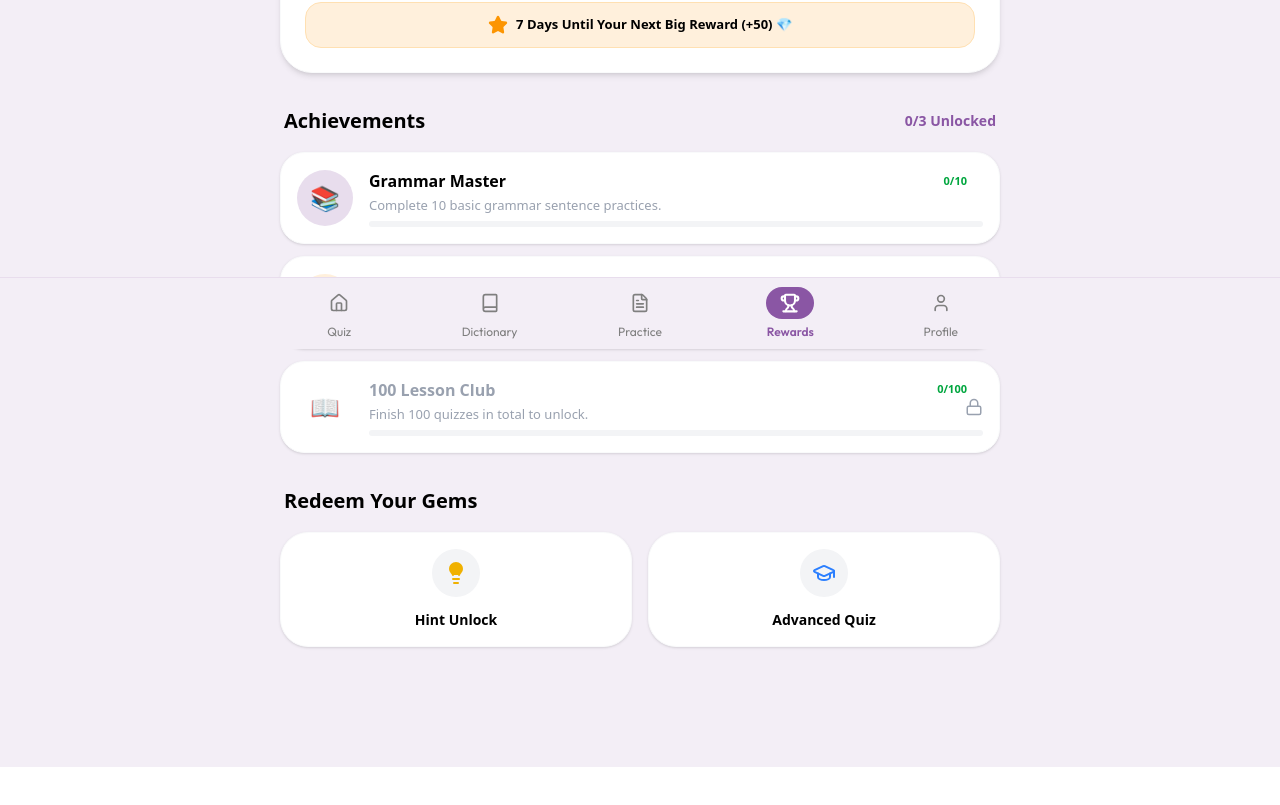
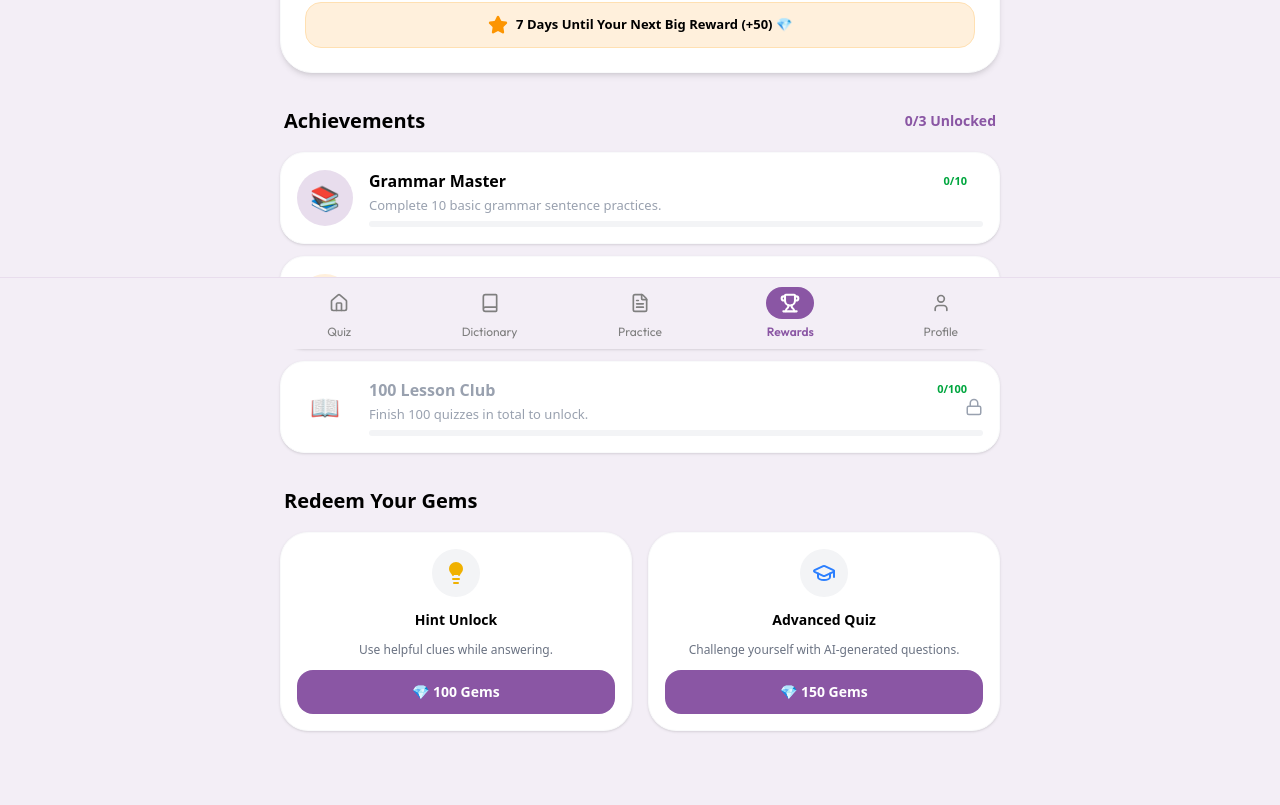
Before and after one commit to Omar-webcloud/Syntaxa, a Next.js app: page /rewards in a window 1280 px wide. Shown: the part 451-1256 px from the top of the page. Before the commit the page ends 1218 px from the top, so only its background shows below. Built offline with nearby package versions, Linux system fonts and the light colour scheme.

Commit message:
feat: add advanced quiz feature and reward redemption system

```diff
--- a/src/app/page.tsx
+++ b/src/app/page.tsx
@@ -8,6 +8,7 @@ import GuidedLesson from "@/components/GuidedLesson";
 interface QuizOptions {
   aiGenerated?: boolean;
   weakTopics?: string[];
+  advancedQuiz?: boolean;
 }
 
 export default function Home() {
@@ -32,6 +33,7 @@ export default function Home() {
           }}
           aiGenerated={quizOptions.aiGenerated}
           weakTopics={quizOptions.weakTopics}
+          advancedQuiz={quizOptions.advancedQuiz}
         />
       ) : (
         <Dashboard onStartQuiz={handleStartQuiz} onStartLesson={setLessonSkill} />
--- a/src/components/QuizGame.tsx
+++ b/src/components/QuizGame.tsx
@@ -2,12 +2,12 @@
 
 import { useState, useEffect } from "react";
 import { motion, AnimatePresence } from "framer-motion";
-import { CheckCircle, XCircle, ArrowRight, RotateCcw, ArrowLeft, Sparkles } from "lucide-react";
+import { CheckCircle, XCircle, ArrowRight, RotateCcw, ArrowLeft, Sparkles, GraduationCap, Lightbulb } from "lucide-react";
 import quizData from "@/data/quiz.json";
 import { cn } from "@/lib/utils";
 import { useAuth } from "@/lib/AuthContext";
 import { toast } from "sonner";
-import { recordQuizCompleted, recordSkillPerformance } from "@/lib/userStats";
+import { recordQuizCompleted, recordSkillPerformance, useUserStats } from "@/lib/userStats";
 import type { WeakTopicsMap } from "@/lib/ai/types";
 
 type QuizQuestion = {
@@ -21,6 +21,7 @@ interface QuizGameProps {
   onBack: () => void;
   aiGenerated?: boolean;
   weakTopics?: string[];
+  advancedQuiz?: boolean;
 }
 
 // Topic keywords used to map questions → lesson topics for weak-topic tracking
@@ -49,8 +50,9 @@ function guessQuestionTopic(question: string): string {
   return bestTopic;
 }
 
-export default function QuizGame({ onBack, aiGenerated = false, weakTopics = [] }: QuizGameProps) {
+export default function QuizGame({ onBack, aiGenerated = false, weakTopics = [], advancedQuiz = false }: QuizGameProps) {
   const { user, isAuthenticated } = useAuth();
+  const { stats } = useUserStats();
   const [questions, setQuestions] = useState<QuizQuestion[]>([]);
   const [currentQuestionIndex, setCurrentQuestionIndex] = useState(0);
   const [selectedOption, setSelectedOption] = useState<number | null>(null);
@@ -62,8 +64,10 @@ export default function QuizGame({ onBack, aiGenerated = false, weakTopics = []
   const [isAiQuiz, setIsAiQuiz] = useState(false);
   // Track per-question results for weak-topic logging
   const [questionResults, setQuestionResults] = useState<Array<{ questionText: string; correct: boolean }>>([]);
+  const [showHint, setShowHint] = useState(false);
 
   const MAX_QUESTIONS = 10;
+  const quizStorageKey = advancedQuiz ? "syntaxa_advanced_quiz_state" : "syntaxa_quiz_state";
 
   const processRawQuestions = (rawQuestions: Array<{ id: number; question: string; answer: string }>) => {
     const allAnswers = Array.from(
@@ -116,6 +120,7 @@ export default function QuizGame({ onBack, aiGenerated = false, weakTopics = []
     setQuizFinished(false);
     setIsAiQuiz(false);
     setQuestionResults([]);
+    setShowHint(false);
   };
 
   const initQuizFromAI = async (topics: string[]) => {
@@ -138,6 +143,8 @@ export default function QuizGame({ onBack, aiGenerated = false, weakTopics = []
         setQuizFinished(false);
         setIsAiQuiz(true);
         setQuestionResults([]);
+        setShowHint(false);
+        setGenerating(false);
         return;
       }
     } catch (err) {
@@ -152,7 +159,7 @@ export default function QuizGame({ onBack, aiGenerated = false, weakTopics = []
 
   useEffect(() => {
     setMounted(true);
-    const savedState = localStorage.getItem("syntaxa_quiz_state");
+    const savedState = localStorage.getItem(quizStorageKey);
     if (savedState) {
       try {
         const parsed = JSON.parse(savedState);
@@ -180,7 +187,7 @@ export default function QuizGame({ onBack, aiGenerated = false, weakTopics = []
 
   useEffect(() => {
     if (mounted && questions.length > 0) {
-      localStorage.setItem("syntaxa_quiz_state", JSON.stringify({
+      localStorage.setItem(quizStorageKey, JSON.stringify({
         questions,
         currentQuestionIndex,
         score,
@@ -191,7 +198,7 @@ export default function QuizGame({ onBack, aiGenerated = false, weakTopics = []
         questionResults,
       }));
     }
-  }, [questions, currentQuestionIndex, score, selectedOption, feedback, quizFinished, mounted, isAiQuiz, questionResults]);
+  }, [questions, currentQuestionIndex, score, selectedOption, feedback, quizFinished, mounted, isAiQuiz, questionResults, quizStorageKey]);
 
   // Log weak topics and dynamic stats on quiz completion
   useEffect(() => {
@@ -256,6 +263,7 @@ export default function QuizGame({ onBack, aiGenerated = false, weakTopics = []
         setCurrentQuestionIndex(prev => prev + 1);
         setSelectedOption(null);
         setFeedback(null);
+        setShowHint(false);
       }
       return;
     }
@@ -294,7 +302,12 @@ export default function QuizGame({ onBack, aiGenerated = false, weakTopics = []
             Welcome {isAuthenticated ? `Back, ${user?.username}!` : "to Syntaxa!"}
           </p>
           <h1 className="text-2xl sm:text-3xl font-extrabold text-[#111] dark:text-[#F3F4F6]">
-            {isAiQuiz ? (
+            {advancedQuiz ? (
+              <span className="flex items-center gap-2">
+                <GraduationCap size={24} className="text-[#FC9502]" />
+                Advanced Quiz
+              </span>
+            ) : isAiQuiz ? (
               <span className="flex items-center gap-2">
                 <Sparkles size={24} className="text-[#FC9502]" />
                 AI-Generated Quiz
@@ -332,10 +345,16 @@ export default function QuizGame({ onBack, aiGenerated = false, weakTopics = []
                         <span className="bg-[#F0E4FF] dark:bg-[#2D1F3D] text-[#8A56A4] dark:text-[#A87BC7] text-[14px] font-bold px-4 py-1.5 rounded-full">
                             Fill In
                         </span>
-                        <div className="flex items-center gap-1.5 cursor-pointer hover:opacity-80 transition-opacity">
-                            <span className="text-[14px] font-bold text-[#FC9502]">Hint (-5)</span>
-                            <span className="text-xl">💎</span>
-                        </div>
+                        <button
+                          type="button"
+                          onClick={() => stats.hintUnlocked && setShowHint((visible) => !visible)}
+                          disabled={!stats.hintUnlocked}
+                          className={cn("flex items-center gap-1.5 transition-opacity", stats.hintUnlocked ? "cursor-pointer hover:opacity-80" : "cursor-not-allowed opacity-60")}
+                        >
+                          <Lightbulb size={16} className={stats.hintUnlocked ? "text-[#FC9502]" : "text-gray-400"} />
+                          <span className="text-[14px] font-bold text-[#FC9502]">{stats.hintUnlocked ? "Hint" : "Hint locked"}</span>
+                          {!stats.hintUnlocked && <span className="text-xs text-gray-400">(Rewards)</span>}
+                        </button>
                     </div>
 
                     <h3 className="text-[20px] sm:text-[22px] font-black leading-tight text-black dark:text-[#F3F4F6]">
@@ -389,6 +408,11 @@ export default function QuizGame({ onBack, aiGenerated = false, weakTopics = []
                                 Keep trying! The correct answer was {currentQ.answer}.
                             </span>
                         </div>
+                    )}
+                    {showHint && stats.hintUnlocked && feedback === null && (
+                      <div className="rounded-2xl bg-[#FFF9E5] px-4 py-3 text-sm font-medium text-gray-700 dark:bg-[#2D2A1F] dark:text-gray-300">
+                        Hint: look for the grammar clue in the sentence, such as the subject or time expression.
+                      </div>
                     )}
                 </motion.div>
             </AnimatePresence>
--- a/src/components/Rewards.tsx
+++ b/src/components/Rewards.tsx
@@ -2,10 +2,13 @@
 
 import { Check, Star, Lock, Lightbulb, GraduationCap } from "lucide-react";
 import { cn } from "@/lib/utils";
-import { useUserStats } from "@/lib/userStats";
+import { useState } from "react";
+import { toast } from "sonner";
+import { redeemGemReward, useUserStats } from "@/lib/userStats";
 
 export default function Rewards() {
   const { stats } = useUserStats();
+  const [redeeming, setRedeeming] = useState<"hint" | "advancedQuiz" | null>(null);
   const GEMS = stats.gems;
   const STREAK = stats.streak;
 
@@ -13,6 +16,19 @@ export default function Rewards() {
   const grammarMasterProgress = Math.min(100, Math.round((stats.practicedWords / 10) * 100));
   const streakProgress = Math.min(100, Math.round((stats.streak / 7) * 100));
   const lessonsProgress = Math.min(100, Math.round((stats.quizzesCompleted / 100) * 100));
+
+  const handleRedeem = (reward: "hint" | "advancedQuiz") => {
+    setRedeeming(reward);
+    const result = redeemGemReward(reward);
+    setRedeeming(null);
+    if (result.success) {
+      toast.success(reward === "hint" ? "Hint Unlock purchased" : "Advanced Quiz unlocked", {
+        description: reward === "hint" ? "Hints are now available in every quiz." : "Start it from your Dashboard.",
+      });
+    } else {
+      toast.error("Not enough gems", { description: result.message });
+    }
+  };
 
   return (
     <div className="min-h-screen bg-[#F3EEF6] dark:bg-[#0F0A15] font-sans text-black dark:text-[#F3F4F6] flex flex-col items-center pb-24 transition-colors duration-300">
@@ -115,18 +131,34 @@ export default function Rewards() {
 
         <div className="space-y-4">
             <h3 className="font-extrabold text-black dark:text-[#F3F4F6] text-lg sm:text-[20px] px-1">Redeem Your Gems</h3>
-            <div className="grid grid-cols-2 gap-4">
+            <div className="grid grid-cols-1 sm:grid-cols-2 gap-4">
                  <div className="bg-white dark:bg-[#1C1625] p-4 rounded-[28px] shadow-sm flex flex-col items-center gap-3 border border-gray-50 dark:border-[#2D2438]">
                      <div className="w-12 h-12 bg-gray-100 dark:bg-[#2D2438] rounded-full flex items-center justify-center overflow-hidden">
                         <Lightbulb className="text-yellow-500" fill="currentColor" />
                      </div>
                      <span className="text-[14px] font-bold text-black dark:text-[#F3F4F6]">Hint Unlock</span>
+                     <p className="text-xs text-center text-gray-500 dark:text-gray-400">Use helpful clues while answering.</p>
+                     <button
+                       onClick={() => handleRedeem("hint")}
+                       disabled={stats.hintUnlocked || redeeming !== null}
+                       className={cn("w-full rounded-2xl py-3 text-sm font-bold transition-colors", stats.hintUnlocked ? "bg-green-100 text-green-700 dark:bg-green-900/20 dark:text-green-400" : "bg-[#8A56A4] text-white hover:bg-[#7D4D95] disabled:bg-gray-300 dark:disabled:bg-[#3D334D]")}
+                     >
+                       {redeeming === "hint" ? "Unlocking..." : stats.hintUnlocked ? "Unlocked" : "💎 100 Gems"}
+                     </button>
                  </div>
                  <div className="bg-white dark:bg-[#1C1625] p-4 rounded-[28px] shadow-sm flex flex-col items-center gap-3 border border-gray-50 dark:border-[#2D2438]">
                      <div className="w-12 h-12 bg-gray-100 dark:bg-[#2D2438] rounded-full flex items-center justify-center overflow-hidden">
                         <GraduationCap className="text-blue-500" />
                      </div>
                      <span className="text-[14px] font-bold text-black dark:text-[#F3F4F6]">Advanced Quiz</span>
+                     <p className="text-xs text-center text-gray-500 dark:text-gray-400">Challenge yourself with AI-generated questions.</p>
+                     <button
+                       onClick={() => handleRedeem("advancedQuiz")}
+                       disabled={stats.advancedQuizUnlocked || redeeming !== null}
+                       className={cn("w-full rounded-2xl py-3 text-sm font-bold transition-colors", stats.advancedQuizUnlocked ? "bg-green-100 text-green-700 dark:bg-green-900/20 dark:text-green-400" : "bg-[#8A56A4] text-white hover:bg-[#7D4D95] disabled:bg-gray-300 dark:disabled:bg-[#3D334D]")}
+                     >
+                       {redeeming === "advancedQuiz" ? "Unlocking..." : stats.advancedQuizUnlocked ? "Unlocked" : "💎 150 Gems"}
+                     </button>
                  </div>
             </div>
         </div>
--- a/src/lib/userStats.ts
+++ b/src/lib/userStats.ts
@@ -34,6 +34,8 @@ export interface UserStats {
   dictionaryLookups: number;
   writingChecks: number;
   skillMastery: Record<string, SkillMastery>;
+  hintUnlocked: boolean;
+  advancedQuizUnlocked: boolean;
 }
 
 const STATS_STORAGE_KEY = "syntaxa_user_stats";
@@ -53,6 +55,8 @@ export const DEFAULT_USER_STATS: UserStats = {
   dictionaryLookups: 0,
   writingChecks: 0,
   skillMastery: {},
+  hintUnlocked: false,
+  advancedQuizUnlocked: false,
 };
 
 function getTodayString(): string {
@@ -84,6 +88,8 @@ export function getUserStats(): UserStats {
       ...DEFAULT_USER_STATS,
       ...parsed,
       skillMastery: parsed.skillMastery || {},
+      hintUnlocked: parsed.hintUnlocked === true,
+      advancedQuizUnlocked: parsed.advancedQuizUnlocked === true,
     };
     // Migrate the original weak-topic tracker into the richer mastery model.
     if (Object.keys(merged.skillMastery).length === 0) {
@@ -105,6 +111,39 @@ export function getUserStats(): UserStats {
   } catch {
     return DEFAULT_USER_STATS;
   }
+}
+
+export type GemReward = "hint" | "advancedQuiz";
+
+const GEM_REWARD_COSTS: Record<GemReward, number> = {
+  hint: 100,
+  advancedQuiz: 150,
+};
+
+export function redeemGemReward(reward: GemReward): {
+  success: boolean;
+  stats: UserStats;
+  message: string;
+} {
+  const stats = getUserStats();
+  const alreadyUnlocked = reward === "hint" ? stats.hintUnlocked : stats.advancedQuizUnlocked;
+  if (alreadyUnlocked) {
+    return { success: true, stats, message: "Already unlocked" };
+  }
+
+  const cost = GEM_REWARD_COSTS[reward];
+  if (stats.gems < cost) {
+    return { success: false, stats, message: `You need ${cost - stats.gems} more gems` };
+  }
+
+  const updated: UserStats = {
+    ...stats,
+    gems: stats.gems - cost,
+    hintUnlocked: reward === "hint" ? true : stats.hintUnlocked,
+    advancedQuizUnlocked: reward === "advancedQuiz" ? true : stats.advancedQuizUnlocked,
+  };
+  saveUserStats(updated);
+  return { success: true, stats: updated, message: "Unlocked" };
 }
 
 export function recordSkillPerformance(skill: string, correct: boolean): UserStats {
```
Also changed, not shown: src/components/Dashboard.tsx (+10 -0 lines).
